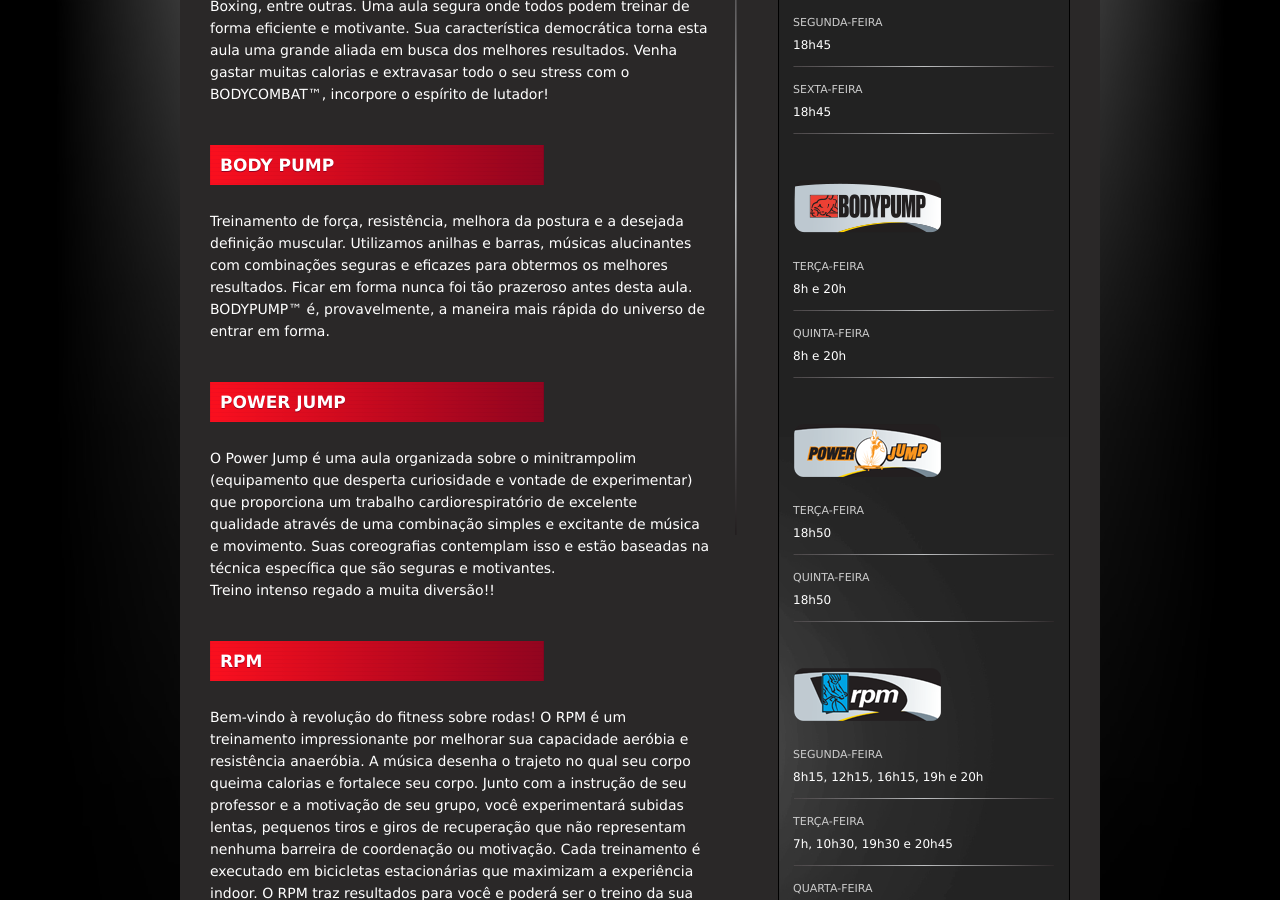
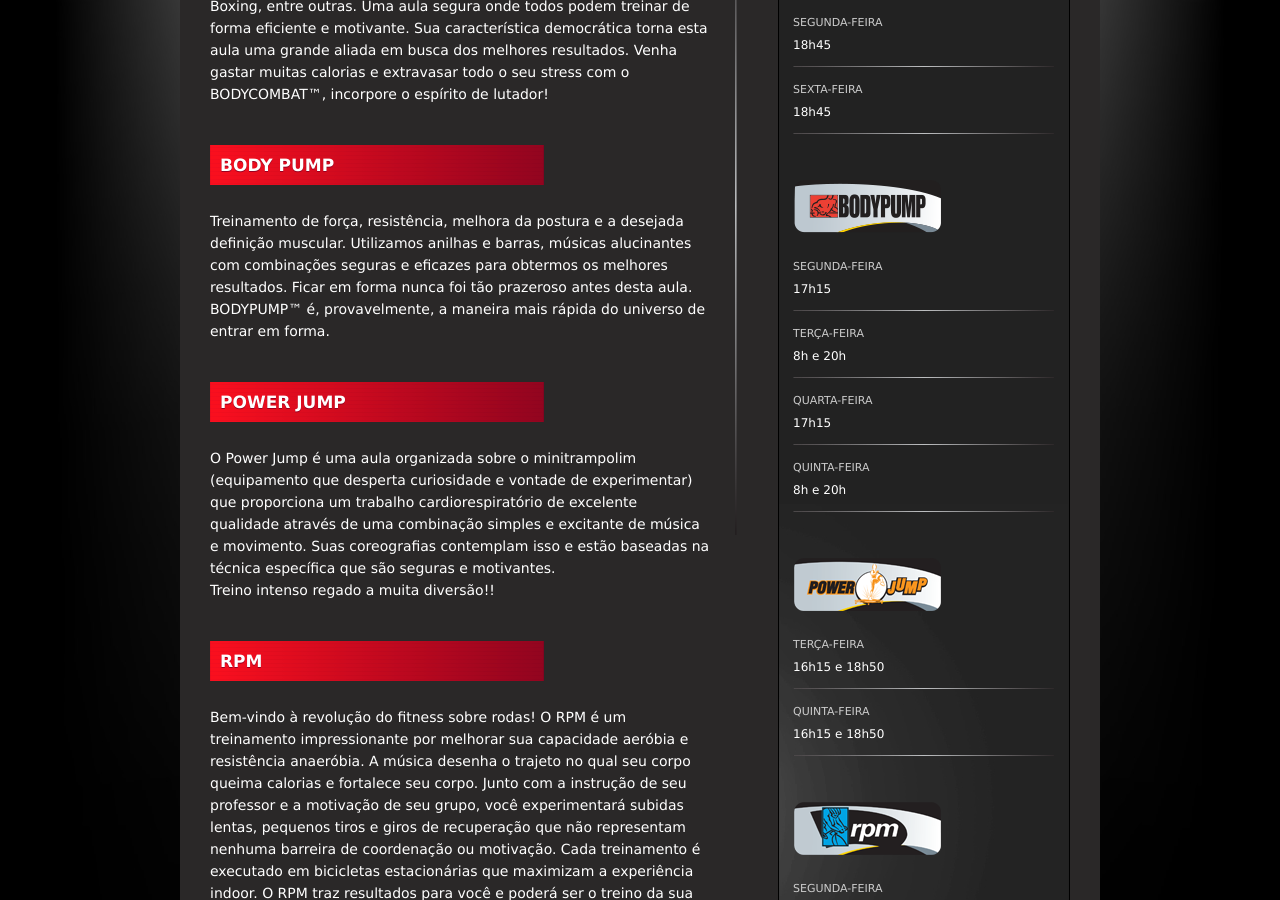
Before and after one commit to eduardofiorezi/irongymnasium.github.io, a Jekyll site: the page built from iron-health.html, in a window 1280 px wide and 900 px high, scrolled down 922 px. Built offline with Jekyll 4.4.1, drawn with Linux system fonts in a browser that asks for light colours; nearby versions of some CDN libraries; library files that are not in the unit come from our copies.

Commit message:
Change health

```diff
--- a/iron-health.html
+++ b/iron-health.html
@@ -16,16 +16,20 @@
   horarios: 18h45
 
 body_pump:
+- dia: Segunda-feira
+  horarios: 17h15
 - dia: Terça-feira
   horarios: 8h e 20h
+- dia: Quarta-feira
+  horarios: 17h15
 - dia: Quinta-feira
   horarios: 8h e 20h
 
 power_jump:
 - dia: Terça-feira
-  horarios: 18h50
+  horarios: 16h15 e 18h50
 - dia: Quinta-feira
-  horarios: 18h50
+  horarios: 16h15 e 18h50
 
 rpm:
 - dia: Segunda-feira
```
Also changed, not shown: 1 other file.
